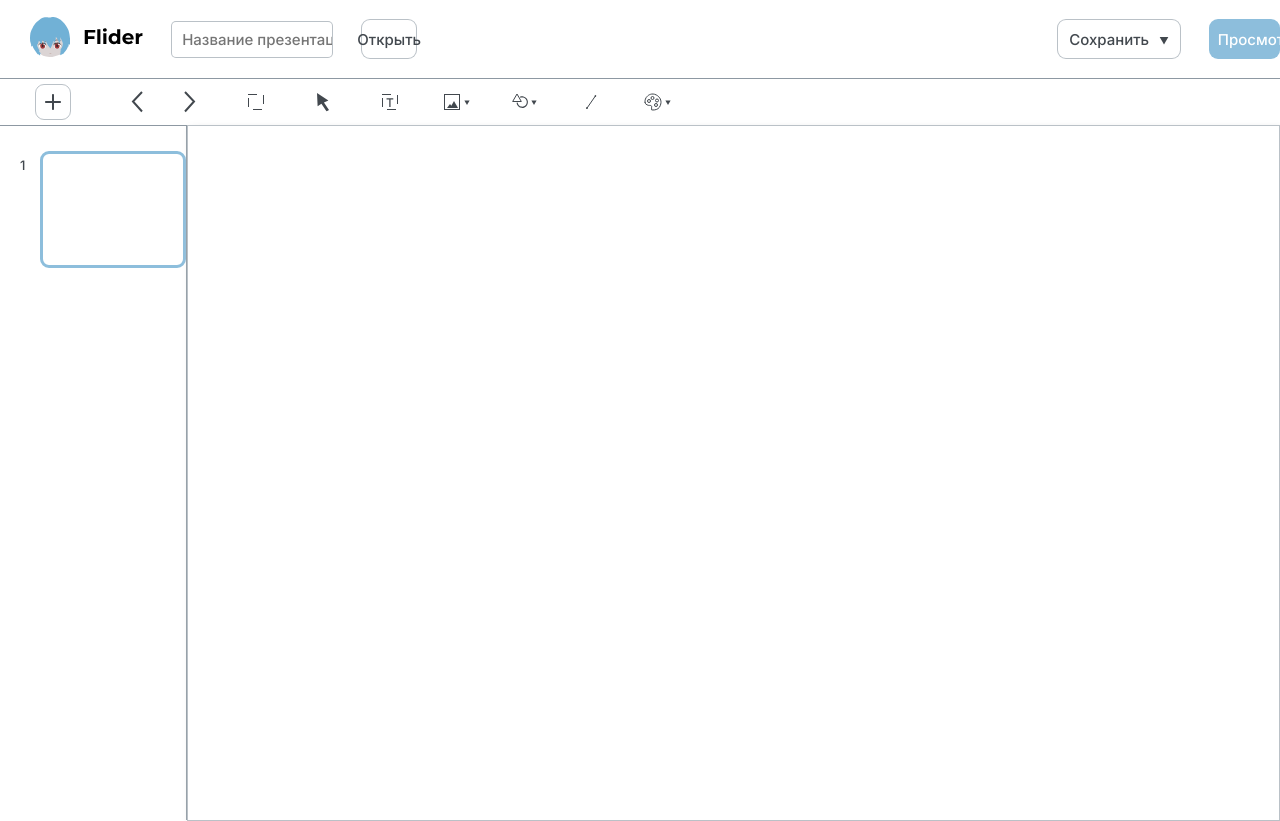
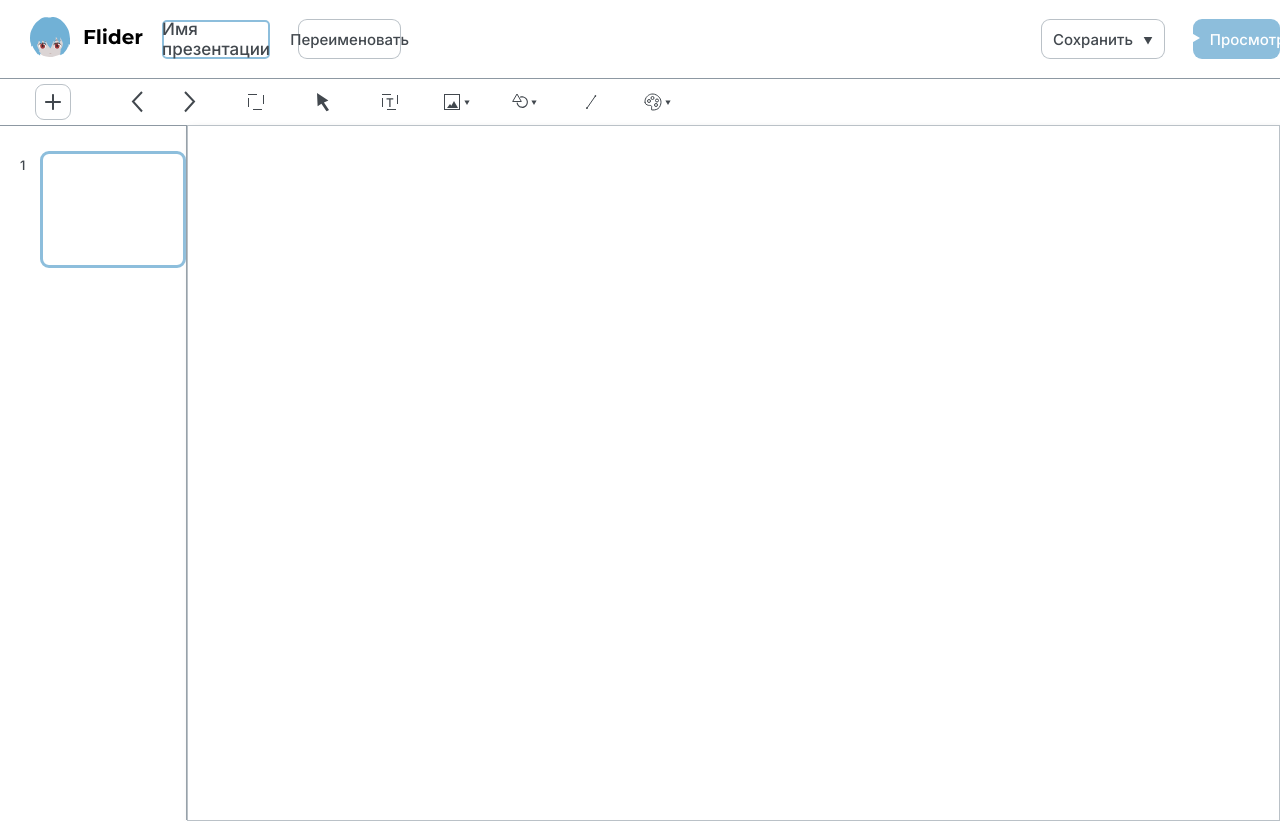
Before and after one commit to Exevald/flider, a React (Create React App) app: page /presentation in a window 1280 px wide. Built offline with nearby package versions, Linux system fonts and the light colour scheme.

Commit message:
flider#20 Добавил функцию переименования презентации и поправил дизайн topPanel

```diff
--- a/src/core/types/types.ts
+++ b/src/core/types/types.ts
@@ -18,7 +18,6 @@ type History = {
 type Editor = {
     presentation: Presentation,
     history: History,
-    statePreview: boolean,
 }
 
 type Presentation = {
--- a/src/model/actionCreators.ts
+++ b/src/model/actionCreators.ts
@@ -73,8 +73,8 @@ function redo() {
 
 function setTitle(title: string) {
     return {
-        type: 'SET_TITLE',
-        title
+        type: 'CHANGE_TITLE',
+        title,
     }
 }
 
@@ -90,5 +90,5 @@ export {
     deselectSlide,
     createPresentation,
     savePresentation,
-    openPresentation
+    openPresentation,
 }
--- a/src/model/presentation.ts
+++ b/src/model/presentation.ts
@@ -91,8 +91,8 @@ function switchSlideReducer(presentation: Presentation, slideId: string): Presen
 
 function presentationReducer(state: Presentation, action: ActionType): Presentation {
     switch (action.type) {
-        case 'SET_TITLE':
-            return action.newTitle !== undefined ? changeTitleReducer(state, action.newTitle) : deepClone(state) as Presentation;
+        case 'CHANGE_TITLE':
+            return action.title !== undefined ? changeTitleReducer(state, action.title) : deepClone(state) as Presentation
         case 'CREATE_SLIDE':
             return createSlideReducer(state);
         case 'DELETE_SLIDE':
--- a/src/model/store.ts
+++ b/src/model/store.ts
@@ -23,12 +23,11 @@ let initialState: Editor = {
         undoStack: [],
         redoStack: []
     },
-    statePreview: false
 }
 
 type ActionType = {
     type: string,
-    newTitle?: string,
+    title?: string,
     slideId?: string,
     orderShift?: number,
     background?: string,
--- a/src/view/components/TextArea/TextArea.module.css
+++ b/src/view/components/TextArea/TextArea.module.css
@@ -1,5 +1,4 @@
 .inputDefault {
-
     font-family: 'Inter', sans-serif;
     font-weight: 500;
     font-size: 15px;
@@ -12,7 +11,6 @@
     height: 35px;
 
     padding-left: 10px;
-
 }
 
 .inputDefault:hover {
@@ -25,14 +23,6 @@
     outline: none;
 }
 
-.inputTopPanel {
-    margin-left: 2.2vw;
-}
-
-.inputTopPanel:hover {
-    cursor: pointer;
-}
-
 .inputTopPanel:focus {
     border: 2px solid var(--ayanami-default);
     color: var(--gendo-default);
--- a/src/view/components/TextArea/TextArea.tsx
+++ b/src/view/components/TextArea/TextArea.tsx
@@ -1,25 +1,18 @@
 import styles from "./TextArea.module.css"
+import {connect} from "react-redux";
 
 interface TextAreaProps {
-    viewStyle: 'default' | 'presentationName'
     placeholder?: string,
     value?: string,
     onKeyUp: (value: string) => void,
 }
 
 const TextArea = ({
-                      viewStyle,
                       placeholder = "",
                       value,
                       onKeyUp,
                   }: TextAreaProps) => {
     let textAreaStyle = styles.button_default;
-    switch (viewStyle) {
-        case "presentationName": {
-            textAreaStyle = styles.inputTopPanel;
-            break
-        }
-    }
     return (
         <input type="text"
                value={value}
@@ -36,4 +29,4 @@ const TextArea = ({
 }
 
 
-export {TextArea}
+export default connect()(TextArea)
--- a/src/view/components/TopPanel/TopPanel.module.css
+++ b/src/view/components/TopPanel/TopPanel.module.css
@@ -13,11 +13,18 @@
 
 .name {
     font-family: 'Inter', sans-serif;
-    font-style: normal;
-    font-weight: bold;
-    line-height: 65px;
-    font-size: 40px;
-    color: #343434;
+    font-weight: 500;
+    font-size: 17px;
+    color: var(--gendo-default);
+    border: 2px solid var(--ayanami-default);
+    display: flex;
+    align-items: center;
+    border-radius: 5px;
+}
+
+.renameContainer {
+    overflow: hidden;
+    margin-left: 1.5vw;
 }
 
 .dropDownArea {
--- a/src/view/components/TopPanel/TopPanel.tsx
+++ b/src/view/components/TopPanel/TopPanel.tsx
@@ -3,7 +3,7 @@ import styles from "./TopPanel.module.css"
 import WatchIcon from "../Button/ButtonIcons/WatchIcon.svg"
 import SaveIcon from "../Button/ButtonIcons/SaveDropDownIcon.svg"
 
-import {TextArea} from "../TextArea/TextArea";
+import TextArea from "../TextArea/TextArea";
 import {Button} from "../Button/Button";
 import {showDropDownById} from "../DropDown/DropDown";
 import DropDown from "../DropDown/DropDown";
@@ -14,7 +14,7 @@ import {AppDispatcher} from "../../../model/store";
 import {setTitle} from "../../../model/actionCreators";
 import {Link} from "react-router-dom";
 
-import {loadPresentation} from "../../../model/store";
+import {useState} from "react";
 
 const LogoArea = () => {
     return (
@@ -37,8 +37,7 @@ function mapStateToProps(state: Editor) {
 
 function mapDispatchToProps(dispatcher: AppDispatcher) {
     return {
-        changeTitle: (title: string) => dispatcher(setTitle(title)),
-        openPresentation: () => loadPresentation(),
+        changeTitle: (newTitle: string) => dispatcher(setTitle(newTitle)),
     }
 }
 
@@ -47,19 +46,27 @@ const connector = connect(mapStateToProps, mapDispatchToProps)
 type TopPanelProps = ConnectedProps<typeof connector>
 
 const TopPanel = (props: TopPanelProps) => {
+    const [rename, setRename] = useState(false);
+
     return (
         <div className={styles.topPanel}>
             <LogoArea/>
+            <div className={styles.renameContainer}>
+                {
+                    rename ?
                         <TextArea
-                viewStyle={"presentationName"}
                             placeholder={"Название презентации"}
                             onKeyUp={(value: string) => {
                                 if (value !== '') {
                                     props.changeTitle(value)
                                 }
+                                setRename(false)
                             }}
                         />
-            <Button viewStyle={"open"} onClick={() => props.openPresentation()} text={"Открыть"} iconStyle={"none"}/>
+                        : <p className={styles.name}>{props.title}</p>
+                }
+            </div>
+            <Button viewStyle={"open"} onClick={() => setRename(!rename)} text={"Переименовать"} iconStyle={"none"}/>
             <div className={styles.dropDownArea}>
                 <Button viewStyle={"save"} onClick={
                     () => {
```
Lines whose indentation alone changed are shown as unchanged.
